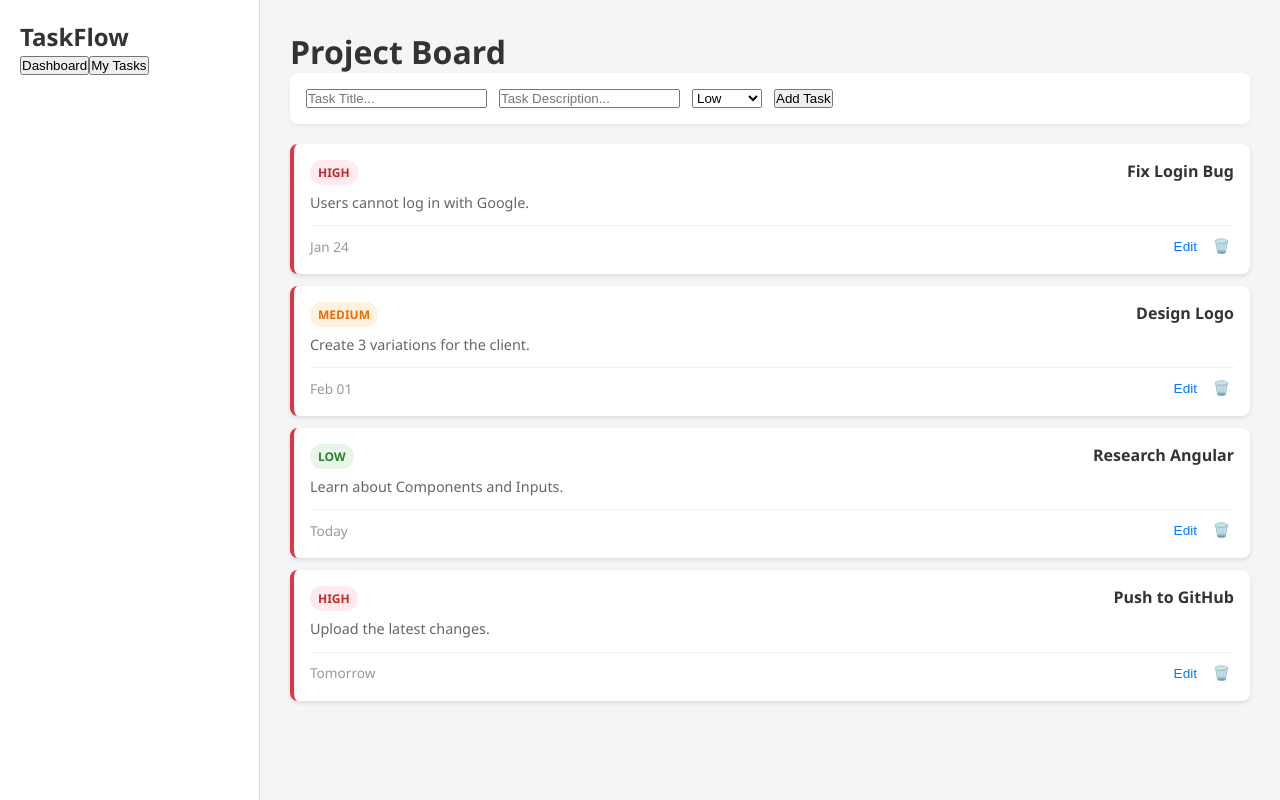
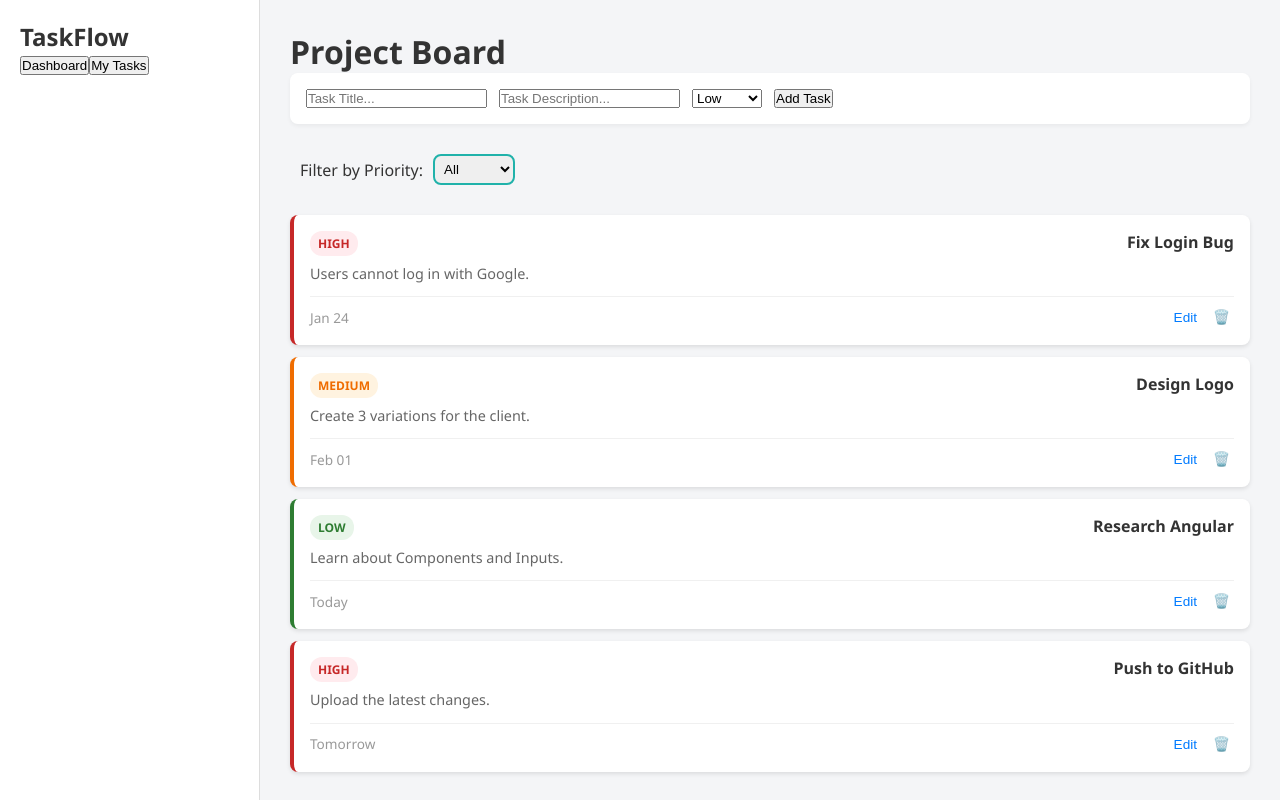
Before and after one commit to Vasilis98/taskflow-angular, an Angular app: page / in a window 1280 px wide. Built offline with nearby package versions, Linux system fonts and the light colour scheme.

Commit message:
feat: added empty state message and priority filtering

```diff
--- a/src/app/app.css
+++ b/src/app/app.css
@@ -18,3 +18,39 @@
   padding: 30px;
   overflow-y: auto;
 }
+
+.empty-state {
+  text-align: center;
+  padding: 40px;
+  background-color: #f8f9fa;
+  border-radius: 8px;
+  border: 2px dashed #dee2e6;
+  color: #6c757d;
+  margin-top: 20px;
+}
+
+.empty-state p {
+  font-size: 1.2rem;
+  font-weight: bold;
+  margin-bottom: 8px;
+}
+
+.filter-select {
+  border: 2px solid lightseagreen;
+  border-radius: 8px;
+  padding: 5px;
+  cursor: pointer;
+}
+
+.filter-select select {
+  cursor: pointer;
+  border: 2px solid lightseagreen;
+}
+
+.filter-bar {
+  display: flex;
+  align-items: center; /* Κάθετη στοίχιση στο κέντρο */
+  gap: 10px; /* Απόσταση μεταξύ label και select */
+  margin: 20px 0;
+  padding: 10px;
+}
--- a/src/app/app.html
+++ b/src/app/app.html
@@ -13,9 +13,21 @@
     </header>
 
     <app-task-form (createTask)="handleTaskCreation($event)"></app-task-form>
+    <div class="filter-bar">
+      <label for="priorityFilter">
+        Filter by Priority:
+      </label>
+      <select id="priorityFilter" class="filter-select" [(ngModel)]="filterType">
+        <option value="High">High</option>
+        <option value="Medium">Medium</option>
+        <option value="Low">Low</option>
+        <option value="All">All</option>
+      </select>
+    </div>
 
+    @if (filteredTasks.length > 0) {
       <div class="board">
-      @for (task of tasks; track task.title) {
+        @for (task of filteredTasks; track task.title) {
           <app-task-card
             [title]="task.title"
             [description]="task.description"
@@ -25,5 +37,12 @@
           </app-task-card>
         }
       </div>
+    } @else {
+      <div class="empty-state">
+        <p>🎉 No tasks available. Enjoy your free time!</p>
+        <small>Or create a new one above.</small>
+      </div>
+    }
+
   </main>
 </div>
--- a/src/app/app.ts
+++ b/src/app/app.ts
@@ -19,6 +19,8 @@ interface Task {
   standalone: true
 })
 export class App {
+
+  filterType: string = 'All';
 
   tasks: Task[] = [
     {
@@ -55,4 +57,13 @@ export class App {
     this.tasks = this.tasks.filter(t => t !== task);
   }
 
+  get filteredTasks() {
+    if (this.filterType === 'All') {
+      return this.tasks;
+    }
+    return this.tasks.filter(task => task.priority === this.filterType);
+  }
+
+  setFilter(newFilter: string) {}
+
 }
--- a/src/app/task-card/task-card.css
+++ b/src/app/task-card/task-card.css
@@ -79,3 +79,7 @@
   font-weight: 500;
   margin-right: 8px;
 }
+
+.border-high { border-left-color: #c62828; }
+.border-medium { border-left-color: #ef6c00; }
+.border-low { border-left-color: #2e7d32; }
--- a/src/app/task-card/task-card.html
+++ b/src/app/task-card/task-card.html
@@ -1,4 +1,8 @@
-<article class="task-card">
+<article class="task-card" [ngClass]="{
+  'border-high': priority === 'High',
+  'border-medium': priority === 'Medium',
+  'border-low': priority === 'Low'
+}">
   <div class="task-card__header">
     <span
       class="task-card__tag"
```
Lines whose indentation alone changed are shown as unchanged.
